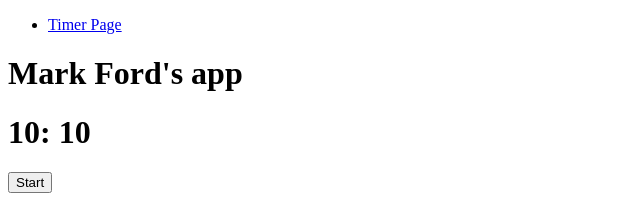
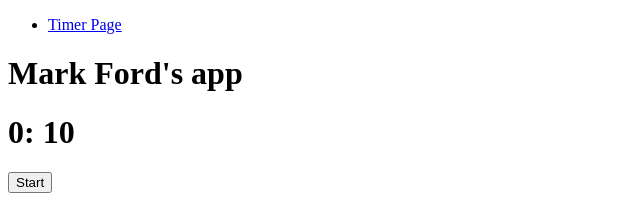
Before and after one commit to itaccomplice/angular-intro, an Angular app: page /timer-page in a window 1280 px wide. Shown: the top 204 px of the page, without its empty margins (0-640 px from the left). Built offline with nearby package versions, Linux system fonts and the light colour scheme.

Commit message:
exercise 5

```diff
--- a/src/app/features/first-feature/timer-page/timer-page.component.html
+++ b/src/app/features/first-feature/timer-page/timer-page.component.html
@@ -1 +1 @@
-<h1>{{ title }}</h1> <app-timer [minutes]="10" [seconds]="10"></app-timer>
+<h1>{{ title }}</h1> <app-timer [minutes]="0" [seconds]="10" (complete)="onCountdownCompleted()"></app-timer>
--- a/src/app/features/first-feature/timer-page/timer-page.component.ts
+++ b/src/app/features/first-feature/timer-page/timer-page.component.ts
@@ -14,4 +14,8 @@ export class TimerPageComponent implements OnInit {
   ngOnInit() {
   }
 
+  onCountdownCompleted(): void {
+    alert('Time up !');
+  }
+
 }
--- a/src/app/features/first-feature/timer/timer.component.ts
+++ b/src/app/features/first-feature/timer/timer.component.ts
@@ -1,4 +1,4 @@
-import { Component, OnInit, Input } from '@angular/core';
+import { Component, OnInit, Input, Output, EventEmitter } from '@angular/core';
 
 @Component({
   selector: 'app-timer',
@@ -14,7 +14,10 @@ export class TimerComponent implements OnInit {
   isPaused: boolean;
   buttonLabel: string;
 
-  constructor(){
+  intervalId: any;
+  @Output() complete: EventEmitter<any> = new EventEmitter();
+
+  constructor() {
 
   }
 
@@ -30,6 +33,8 @@ export class TimerComponent implements OnInit {
         this.secCount = 59;
         if(--this.minCount < 0) {
           this.reset();
+          // an event is emitted upon finishing the countdown
+          this.complete.emit(null);
         }
       }
     }
```
